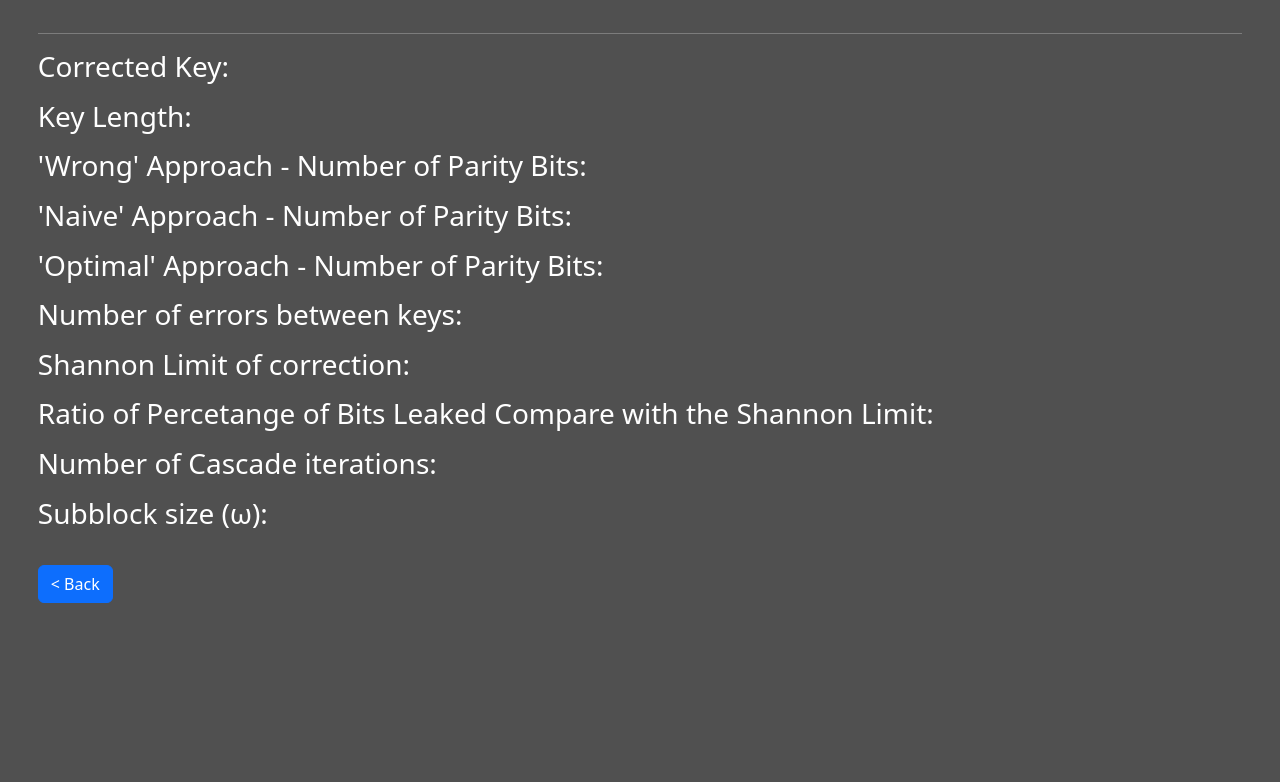
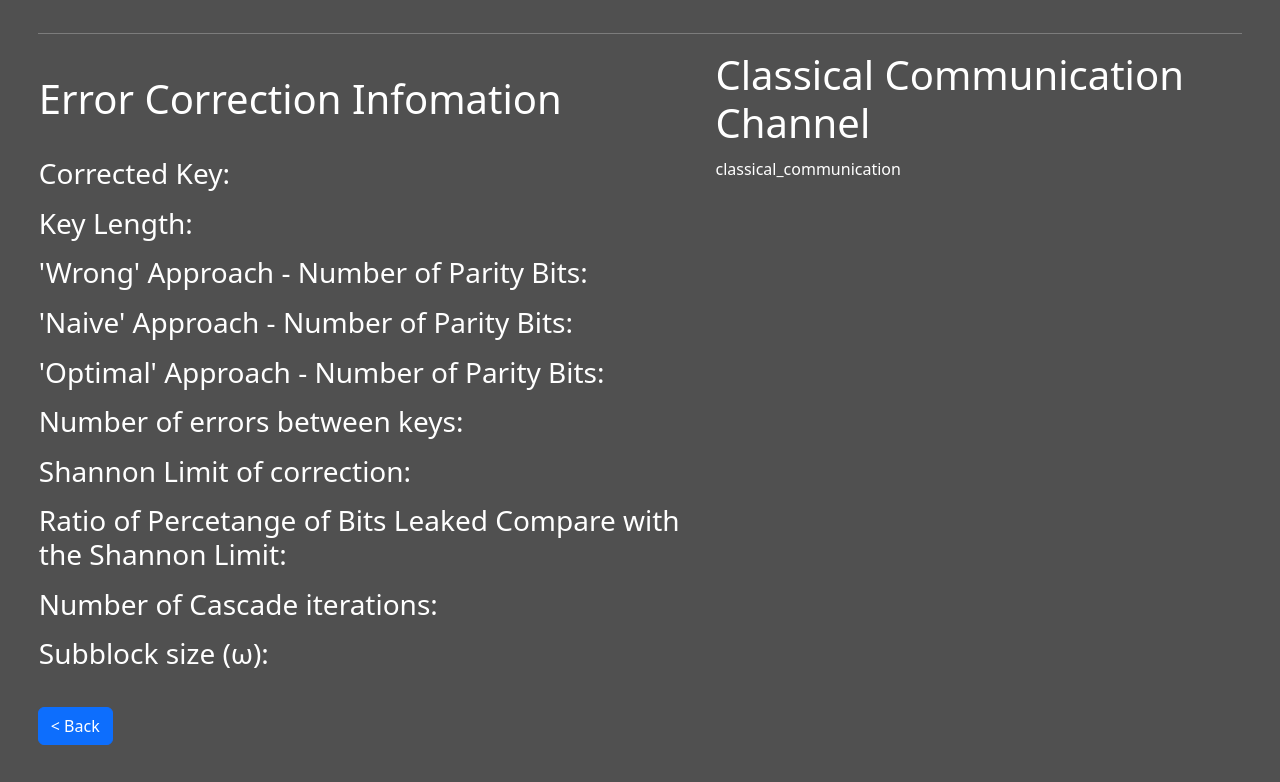
Before and after one commit to JamboPE/python_webserver, a Flask app: template templates/form return.html in a window 1280 px wide. Shown: the part 296-1078 px from the top of the page. Before the commit the page ends 899 px from the top, so only its background shows below. Run offline with Flask 3, Linux system fonts and the light colour scheme; the template is opened without the code that fills it, so the values that code supplies are empty.

Commit message:
Added classical coms channel html

```diff
--- a/templates/form return.html
+++ b/templates/form return.html
@@ -38,6 +38,13 @@
               </table>
         </div>
         <div><hr>
+            <table>
+                <tr>
+                    <th><h1>Error Correction Infomation</h1></th>
+                    <th><h1>Classical Communication Channel</h1></th>
+                </tr>
+                <tr>
+                    <td style="vertical-align: top;">
                         <h3>Corrected Key:</h3>
                             <p>{{corrected_string}}</p>
                         <h3>Key Length:</h3>
@@ -58,6 +65,14 @@
                             <p>{{no_itterations}}</p>
                         <h3>Subblock size (ω):</h3>
                             <p>{{omega}}</p>
+                    </td>
+                    <td style="vertical-align: top;">
+                        <p>
+                            classical_communication
+                        </p>
+                    </td>
+                </tr>
+            </table>
         </div>
         <div>
             <a href="/" class="btn btn-primary" role="button" style="margin-top: 0.5cm;"> &lt Back</a>
```
Lines whose indentation alone changed are shown as unchanged.
